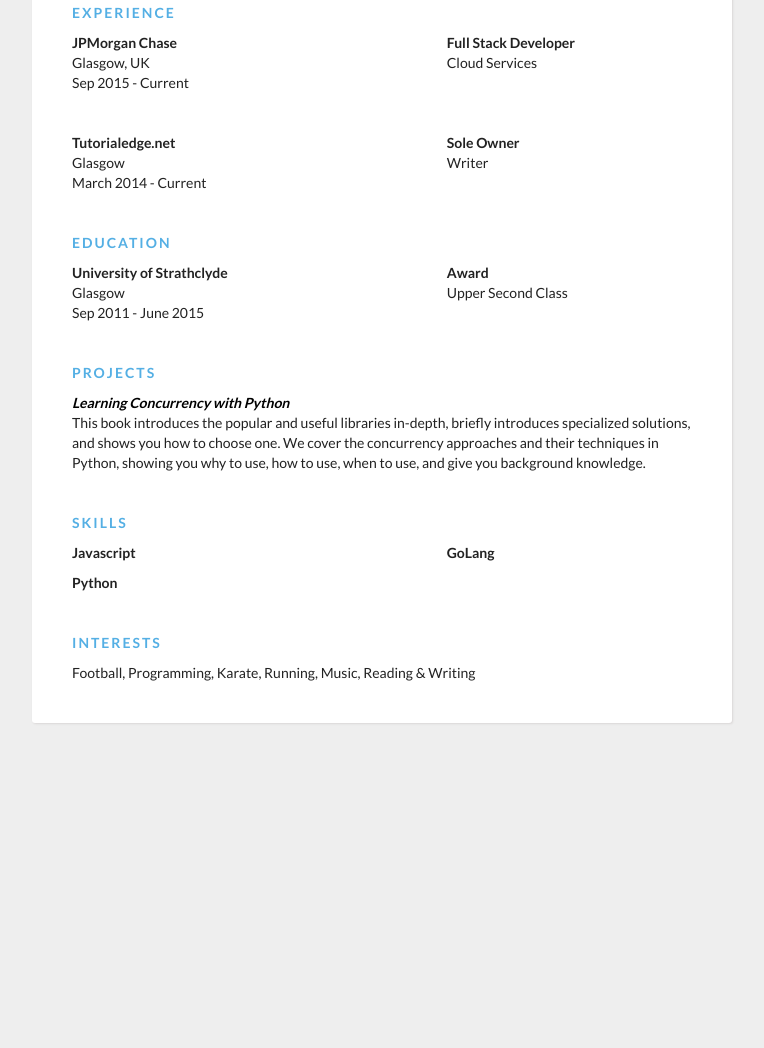
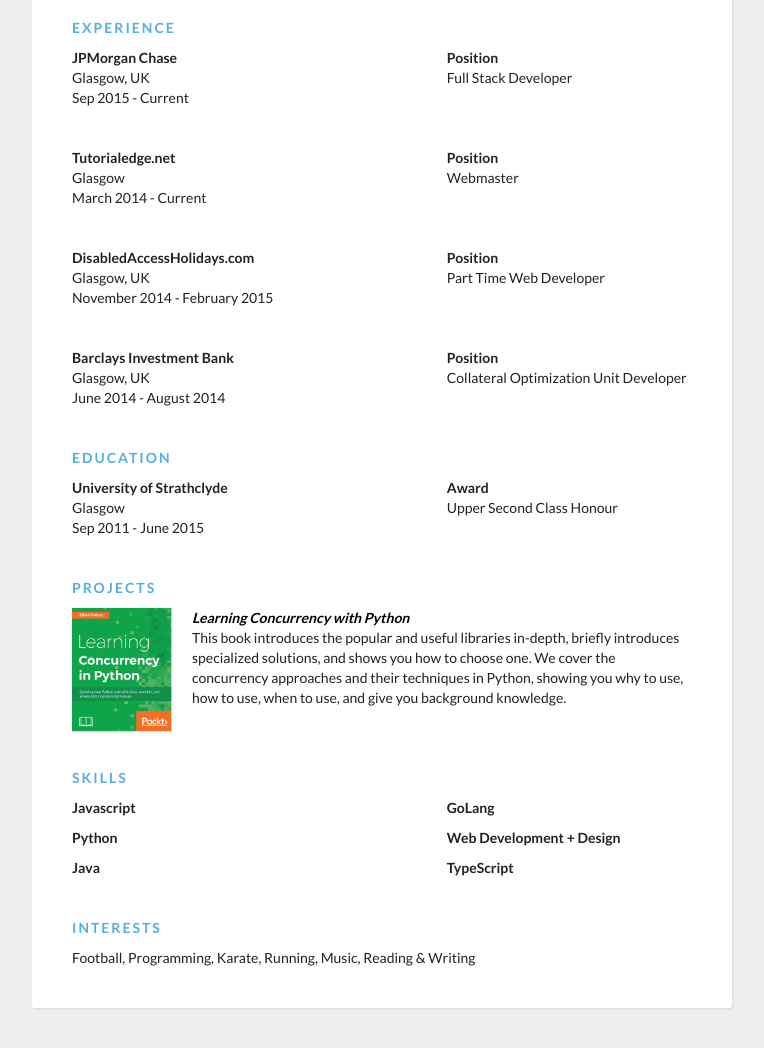
Before and after one commit to elliotforbes/elliotforbes.co.uk, a plain HTML site: page index.html in a window 1280 px wide. Shown: the part 298-1346 px from the top of the page, without its empty margins (258-1022 px from the left). Before the commit the page ends 1071 px from the top, so only its background shows below. Drawn offline with Linux system fonts and the light colour scheme.

Commit message:
Updated CV

```diff
--- a/index.html
+++ b/index.html
@@ -22,6 +22,7 @@
                 <span class="first-name">Elliot</span>
                 <span class="last-name">Forbes</span>
             </div>
+            <div class="clear"></div>
             <div class="contact-info">
                 <span class="email">Email: </span>
                 <span class="email-val">elliot@elliotforbes.co.uk</span>
@@ -47,8 +48,8 @@
                             <div class="duration">Sep 2015 - Current</div>
                         </div>
                         <div class="right">
-                            <div class="name">Full Stack Developer</div>
-                            <div class="desc">Cloud Services</div>
+                            <div class="name">Position</div>
+                            <div class="desc">Full Stack Developer</div>
                         </div>
                     </div>
                     <div class="clear"></div>
@@ -59,8 +60,30 @@
                             <div class="duration">March 2014 - Current</div>
                         </div>
                         <div class="right">
-                            <div class="name">Sole Owner</div>
-                            <div class="desc">Writer</div>
+                            <div class="name">Position</div>
+                            <div class="desc">Webmaster</div>
+                        </div>
+                    </div>
+                    <div class="section__list-item">
+                        <div class="left">
+                            <div class="name">DisabledAccessHolidays.com</div>
+                            <div class="addr">Glasgow, UK</div>
+                            <div class="duration">November 2014 - February 2015</div>
+                        </div>
+                        <div class="right">
+                            <div class="name">Position</div>
+                            <div class="desc">Part Time Web Developer</div>
+                        </div>
+                    </div>
+                    <div class="section__list-item">
+                        <div class="left">
+                            <div class="name">Barclays Investment Bank</div>
+                            <div class="addr">Glasgow, UK</div>
+                            <div class="duration">June 2014 - August 2014</div>
+                        </div>
+                        <div class="right">
+                            <div class="name">Position</div>
+                            <div class="desc">Collateral Optimization Unit Developer</div>
                         </div>
                     </div>
 
@@ -78,7 +101,7 @@
                         </div>
                         <div class="right">
                             <div class="name">Award</div>
-                            <div class="desc">Upper Second Class</div>
+                            <div class="desc">Upper Second Class Honour</div>
                         </div>
                     </div>
 
@@ -90,6 +113,7 @@
                 <div class="section__title">Projects</div>
                 <div class="section__list">
                     <div class="section__list-item">
+                        <img class="book-img" src="assets/book.png" alt="Learning Concurrency with Python">
                         <a target="_blank" href="https://www.packtpub.com/application-development/learning-concurrency-python"><div class="name">Learning Concurrency with Python</div></a>
                         <div class="text">This book introduces the popular and useful libraries in-depth, briefly introduces specialized solutions, and shows you how to choose one. We cover the concurrency approaches and their techniques in Python, showing you why to use, how to use, when to use, and give you background knowledge.</div>
                     </div>
@@ -97,6 +121,7 @@
 
                 </div>
             </div>
+            <div class="clear"></div>
             <div class="section">
                 <div class="section__title">Skills</div>
                 <div class="skills">
@@ -122,7 +147,19 @@
                     </div>
                     <div class="right">
                         <div class="name">
-
+                            Web Development + Design
+                        </div>
+                    </div>
+                </div>
+                 <div class="skills__item">
+                    <div class="left">
+                        <div class="name">
+                            Java
+                        </div>
+                    </div>
+                    <div class="right">
+                        <div class="name">
+                            TypeScript
                         </div>
                     </div>
                 </div>
--- a/style.css
+++ b/style.css
@@ -132,3 +132,10 @@ body {
     clear: both;
     margin-bottom: 20px;
 }
+
+.book-img {
+    width: 100px;
+    height: auto;
+    float: left;
+    margin-right: 20px;
+}
```
Also changed, not shown: assets/book.png (added).
